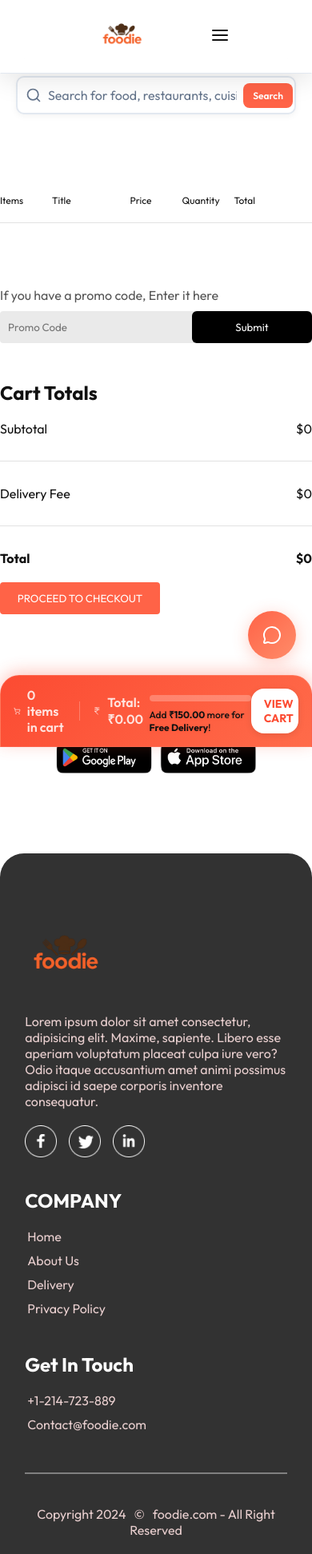
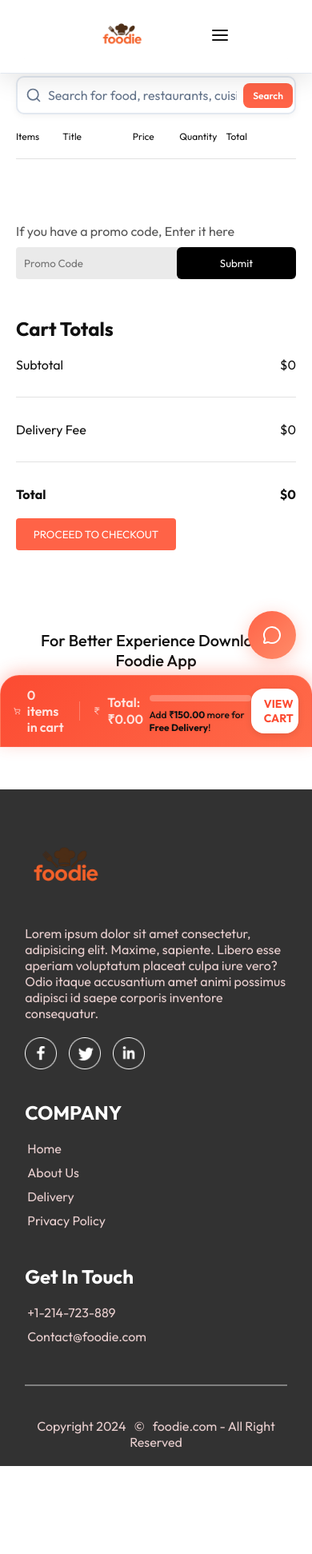
Before and after one commit to swayam03275/Foodie, a React (Vite) app in the folder frontend/: page /cart in a window 390 px wide. Shown: the whole page at 80% size. After the commit the page ends 1833 px from the top, so only its background shows below. Built offline with nearby package versions, Linux system fonts and the light colour scheme.

Commit message:
#141 fix the padding and margin in all the pages

```diff
--- a/frontend/src/components/ExploreMenu/ExploreMenu.css
+++ b/frontend/src/components/ExploreMenu/ExploreMenu.css
@@ -5,8 +5,16 @@
   flex-direction: column;
   gap: 30px;
   padding: 0 20px;
+   margin: 50px;
   position: relative;
 }
+
+@media (max-width: 768px) {
+  .explore-menu {
+    margin: 0;
+  }
+}
+
 
 .explore-menu h1 {
   color: var(--text-color, #262626);
--- a/frontend/src/components/FoodDisplay/FoodDisplay.css
+++ b/frontend/src/components/FoodDisplay/FoodDisplay.css
@@ -14,6 +14,7 @@
 .food-display h2{
     font-size: max(2vw 24px);
     font-weight: 600;
+     margin: 30px;
 
 }
 
--- a/frontend/src/components/Footer/Footer.css
+++ b/frontend/src/components/Footer/Footer.css
@@ -6,10 +6,10 @@
     align-items: center;
     gap: 20px;
     padding: 20px 8vw;
-    padding-top: 80px;
+    padding-top: 50px;
     margin-top: 100px;
-    border-top-left-radius: 30px;
-    border-top-right-radius: 30px;
+    /* border-top-left-radius: 30px;
+    border-top-right-radius: 30px; */
 }
 
 .footer-content{
--- a/frontend/src/pages/Cart/Cart.css
+++ b/frontend/src/pages/Cart/Cart.css
@@ -1,6 +1,13 @@
 .cart{
     margin-top: 100px;
+    margin: 100px;
 }
+@media (max-width: 768px) {
+  .cart {
+    margin: 20px;
+  }
+}
+
 
 .cart-items-title{
     display: grid;
--- a/frontend/src/pages/PlaceOrder/PlaceOrder.css
+++ b/frontend/src/pages/PlaceOrder/PlaceOrder.css
@@ -4,6 +4,12 @@
     justify-content: space-between;
     gap: 50px;
     margin-top: 100px;
+    margin: 100px;
+}
+@media (max-width: 768px) {
+  .place-order {
+    margin: 20px;
+  }
 }
 
 .place-order-left{
--- /dev/null
+++ b/frontend/src/pages/wishlist/wishlist.css
@@ -0,0 +1,9 @@
+.wishlist-page{
+    margin:0px 100px;
+}
+
+@media (max-width: 768px) {
+  .wishlist-page {
+    margin: 10px;
+  }
+}
--- a/frontend/src/pages/wishlist/wishlist.jsx
+++ b/frontend/src/pages/wishlist/wishlist.jsx
@@ -1,6 +1,7 @@
 import  { useEffect, useState, useContext } from 'react';
 import { StoreContext } from '../../components/context/StoreContext';
 import FoodItem from '../../components/FoodItem/FoodItem';
+import "./wishlist.css";
 
 const Wishlist = () => {
   const { food_list } = useContext(StoreContext);
```
